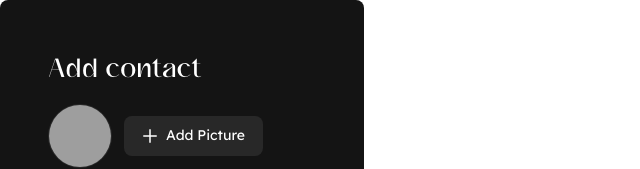
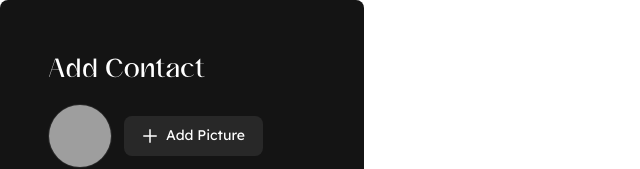
Before and after one commit to Aur316/ux-contactlist, a Next.js app: page /components/ui/ContactForm in a window 1280 px wide. Shown: the top 169 px of the page, without its empty margins (0-640 px from the left). Built offline with nearby package versions, Linux system fonts and the light colour scheme; grey boxes are pictures that could not be loaded.

Commit message:
edit contact in contactForm

```diff
--- a/src/pages/api/contact.ts
+++ b/src/pages/api/contact.ts
@@ -19,7 +19,7 @@ const contactSchema = Joi.object({
   name: Joi.string().min(3).max(30).required(),
   email: Joi.string().email().required(),
   phone: Joi.string().min(7).max(15).required(),
-  imageUrl: Joi.string().uri().optional(),
+  imageUrl: Joi.string().uri().optional().allow(null, ""),
 });
 
 const idSchema = Joi.object({
@@ -130,7 +130,8 @@ export default async function handler(
 
       case "PUT":
         try {
-          const { id, name, email, phone, imageUrl } = body;
+          const { id } = req.query;
+          const { name, email, phone, imageUrl } = body;
 
           const { error: idError } = idSchema.validate({ id });
           if (idError) {
@@ -167,7 +168,7 @@ export default async function handler(
           }
 
           const updatedContact = await prisma.contact.update({
-            where: { id },
+            where: { id: Number(id) },
             data: dataToUpdate,
           });
 
--- a/src/pages/components/Contact.tsx
+++ b/src/pages/components/Contact.tsx
@@ -8,6 +8,7 @@ import Dropdown from "./ui/dropdown/Dropdown";
 interface ContactProps extends NameNumberProps, ImageIconProps {
   id: number;
   onDelete: (id: number) => void;
+  contact: any;
 }
 
 export default function Contact({
@@ -16,11 +17,12 @@ export default function Contact({
   phone,
   imageUrl,
   onDelete,
+  contact,
 }: ContactProps) {
   const [visibleDropDown, setVisibleDropDown] = useState<boolean>(false);
+
   const handleDelete = async () => {
     try {
-      console.log(id, "!!!!!!");
       await deleteContact(id);
       onDelete(id);
     } catch (error) {
@@ -62,6 +64,8 @@ export default function Contact({
           values={["Edit", "Favourite", "Remove"]}
           onDelete={handleDelete}
           className="absolute top-full right-[-200px] z-20 bg-G-80 h-[132px] w-[219px] rounded-[8px]"
+          contact={contact}
+          setVisibleDropDown={setVisibleDropDown}
         />
       )}
     </div>
--- a/src/pages/components/Header.tsx
+++ b/src/pages/components/Header.tsx
@@ -13,7 +13,7 @@ export default function Header() {
         <Button
           text="icon"
           icon="/icons/Edit.png"
-          className="w-[24px] h-[24px] rounded-[8px] bg-G-60"
+          className="w-[24px] h-[24px] rounded-[8px] "
         />
         <ImageIcon
           imageUrl={"/icons/Profile.png"}
--- a/src/pages/components/ui/ContactForm.tsx
+++ b/src/pages/components/ui/ContactForm.tsx
@@ -1,4 +1,4 @@
-import React, { useRef, useState } from "react";
+import React, { useRef, useState, useEffect } from "react";
 import Input from "./input/Input";
 import Button from "./button/Button";
 import axios from "axios";
@@ -6,18 +6,28 @@ import ImageIcon from "../contactComponents/ImageIcon";
 import { useStore } from "@/pages/context/store";
 
 export default function AddContactForm() {
-  const [name, setName] = useState<string>("");
-  const [phone, setPhone] = useState<string>("");
-  const [email, setEmail] = useState<string>("");
+  const { setShowForm, contacts, setContacts, editingContact } = useStore();
+  const [name, setName] = useState<string>(editingContact?.name || "");
+  const [phone, setPhone] = useState<string>(editingContact?.phone || "");
+  const [email, setEmail] = useState<string>(editingContact?.email || "");
   const [imageFile, setImageFile] = useState<File | null>(null);
-  const { setShowForm, contacts, setContacts } = useStore();
+  const [uploadedImageUrl, setUploadedImageUrl] = useState<string>(
+    editingContact?.imageUrl || ""
+  );
 
   const fileInputRef = useRef<HTMLInputElement | null>(null);
 
+  useEffect(() => {
+    if (editingContact) {
+      setName(editingContact.name);
+      setPhone(editingContact.phone);
+      setEmail(editingContact.email);
+      setUploadedImageUrl(editingContact.imageUrl || "");
+    }
+  }, [editingContact]);
+
   const addNewContact = async () => {
     try {
-      let uploadedImageUrl = "";
-
       if (imageFile) {
         const formData = new FormData();
         formData.append("file", imageFile);
@@ -28,9 +38,17 @@ export default function AddContactForm() {
           },
         });
 
-        uploadedImageUrl = response.data.url;
+        setUploadedImageUrl(response.data.url);
       }
 
+      if (editingContact) {
+        await axios.put(`/api/contact?id=${editingContact.id}`, {
+          name,
+          phone,
+          email,
+          imageUrl: uploadedImageUrl,
+        });
+      } else {
         const newContactResponse = await axios.post("/api/contact", {
           name,
           phone,
@@ -42,6 +60,9 @@ export default function AddContactForm() {
           ...(prevContacts || []),
           newContactResponse.data.contact,
         ]);
+      }
+      const response = await axios.get("/api/contact");
+      setContacts(response.data.contacts || []);
 
       setName("");
       setPhone("");
@@ -62,7 +83,7 @@ export default function AddContactForm() {
       <div className="w-[316px] h-[404px] flex flex-col gap-6">
         <div>
           <h2 className="text-primary text-[24px] mb-4 font-glysa font-medium leading-[40px]">
-            Add contact
+            {editingContact ? "Edit Contact" : "Add Contact"}
           </h2>
 
           <div className="flex items-center flex flex-row gap-3">
@@ -70,7 +91,7 @@ export default function AddContactForm() {
               imageUrl={
                 imageFile
                   ? URL.createObjectURL(imageFile)
-                  : "/image/Default.png"
+                  : uploadedImageUrl || "/image/Default.png"
               }
               className="w-16 h-16  rounded-full border border-[#282828]"
             />
--- a/src/pages/components/ui/dropdown/Dropdown.tsx
+++ b/src/pages/components/ui/dropdown/Dropdown.tsx
@@ -1,10 +1,15 @@
 import { DropdownProps } from "@/types";
+import { useStore } from "@/pages/context/store"; // Hozzáadjuk a Store-t
 
 export default function Dropdown({
   values,
   onDelete,
   className,
+  contact,
+  setVisibleDropDown,
 }: DropdownProps) {
+  const { setShowForm, setEditingContact } = useStore();
+
   return (
     <div className={className}>
       {values.map((value, index) => (
@@ -13,7 +18,11 @@ export default function Dropdown({
           onClick={() => {
             if (value === "Remove") {
               onDelete();
+            } else if (value === "Edit") {
+              setEditingContact(contact);
+              setShowForm(true);
             }
+            setVisibleDropDown(false);
           }}
           className={`hover:bg-G-70 hover:cursor-pointer ${
             index === 0 ? "rounded-t-lg" : ""
--- a/src/pages/context/store.tsx
+++ b/src/pages/context/store.tsx
@@ -6,10 +6,19 @@ const StoreContext = createContext<StoreContextType | undefined>(undefined);
 export const Store = ({ children }: { children: ReactNode }) => {
   const [showForm, setShowForm] = useState<boolean>(false);
   const [contacts, setContacts] = useState<ContactType[] | null>(null);
-
+  const [editingContact, setEditingContact] = useState<ContactType | null>(
+    null
+  );
   return (
     <StoreContext.Provider
-      value={{ showForm, setShowForm, contacts, setContacts }}
+      value={{
+        showForm,
+        setShowForm,
+        contacts,
+        setContacts,
+        editingContact,
+        setEditingContact,
+      }}
     >
       {children}
     </StoreContext.Provider>
--- a/src/pages/index.tsx
+++ b/src/pages/index.tsx
@@ -57,6 +57,7 @@ export default function Home() {
             phone={contact.phone}
             imageUrl={contact.imageUrl || "/image/Default.png"}
             onDelete={handleDelete}
+            contact={contact}
           />
         ))
       ) : (
--- a/src/types.ts
+++ b/src/types.ts
@@ -33,6 +33,8 @@ export interface DropdownProps {
   values: string[];
   onDelete: () => void;
   className?: string;
+  contact: any;
+  setVisibleDropDown: any;
 }
 
 export interface StoreContextType {
@@ -40,4 +42,6 @@ export interface StoreContextType {
   setShowForm: (value: boolean) => void;
   contacts: ContactType[] | null;
   setContacts: React.Dispatch<React.SetStateAction<ContactType[] | null>>;
+  editingContact: any;
+  setEditingContact: any;
 }
```
Also changed, not shown: 1 other file (tests, documents, lock files or other folders). Lines whose indentation alone changed are shown as unchanged.
